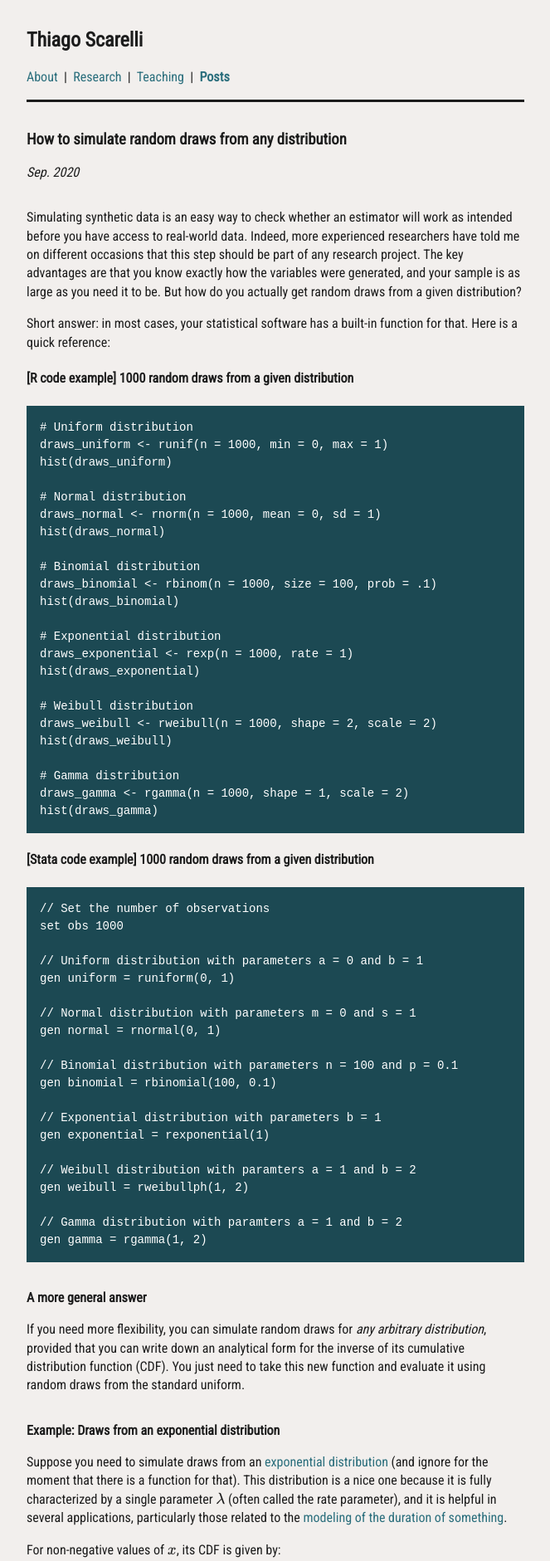
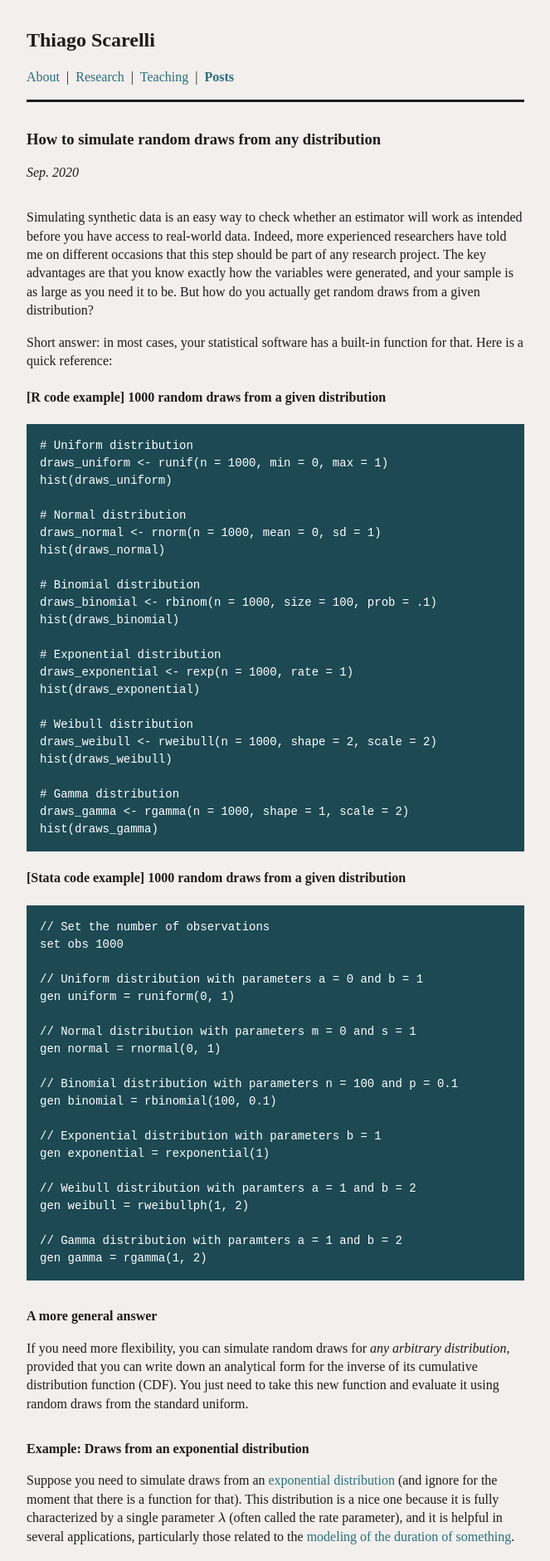
Before and after one commit to thiagoscarelli/thiagoscarelli.github.io, a Jekyll site: the page built from _posts/2020-09-01-simulate-random-draws-any-distribution.md, in a window 1280 px wide. Shown: the top 1881 px of the page at 83% size, without its empty margins (308-971 px from the left). Built offline with Jekyll 4.4.1, drawn with Linux system fonts in a browser that asks for light colours; formulas are drawn with MathJax 3.

Commit message:
Update font

```diff
--- a/_sass/main.scss
+++ b/_sass/main.scss
@@ -4,7 +4,7 @@ $basepadding: 16px;
 html, body {height: 100%;}
 
 body, h1, h2, h3, h4, h5, h6, p {
-    font-family: "Roboto Condensed", sans-serif;
+    font-family: "Libre Baskerville", serif;
     color: #1c1c1c;
     line-height: 1.4;
 }
```
